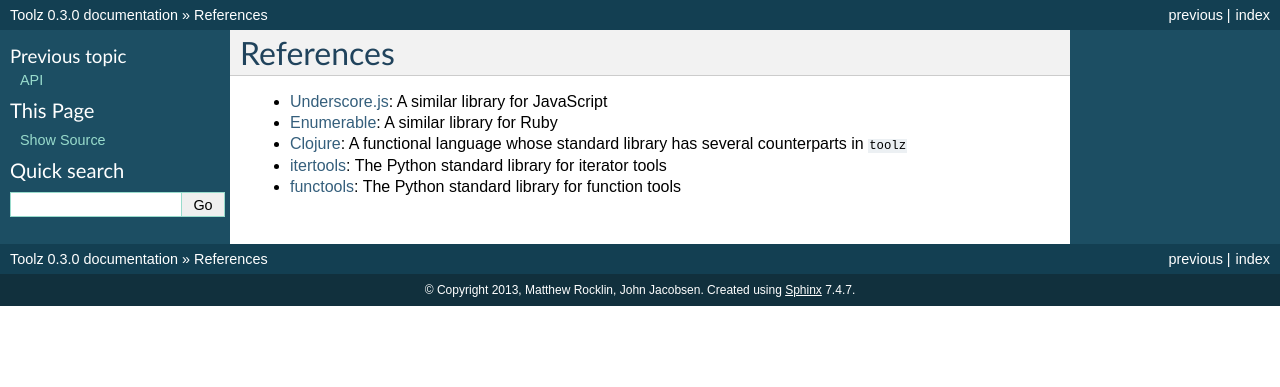
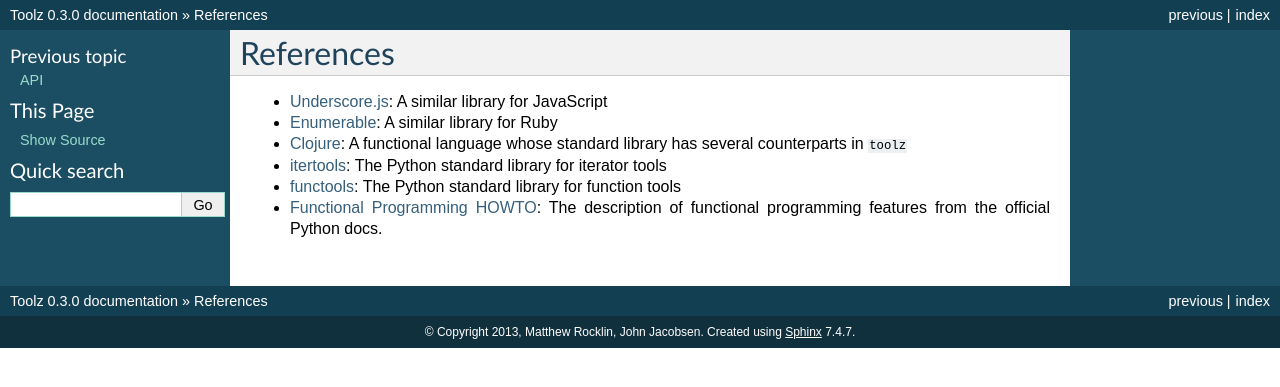
Before and after one commit to pytoolz/toolz, a Sphinx documentation site: the page built from doc/source/references.rst, in a window 1280 px wide. Shown: the top 387 px of the page. Built offline with Sphinx 7.4.7, drawn with Linux system fonts in a browser that asks for light colours.

Commit message:
refer to python functional programming doc page

```diff
--- a/doc/source/references.rst
+++ b/doc/source/references.rst
@@ -11,3 +11,6 @@ References
    Python standard library for iterator tools
 -  `functools <http://docs.python.org/2/library/functools.html>`__: The
    Python standard library for function tools
+-  `Functional Programming HOWTO <http://docs.python.org/dev/howto/functional.html>`__:
+   The description of functional programming features from the official
+   Python docs.
```
